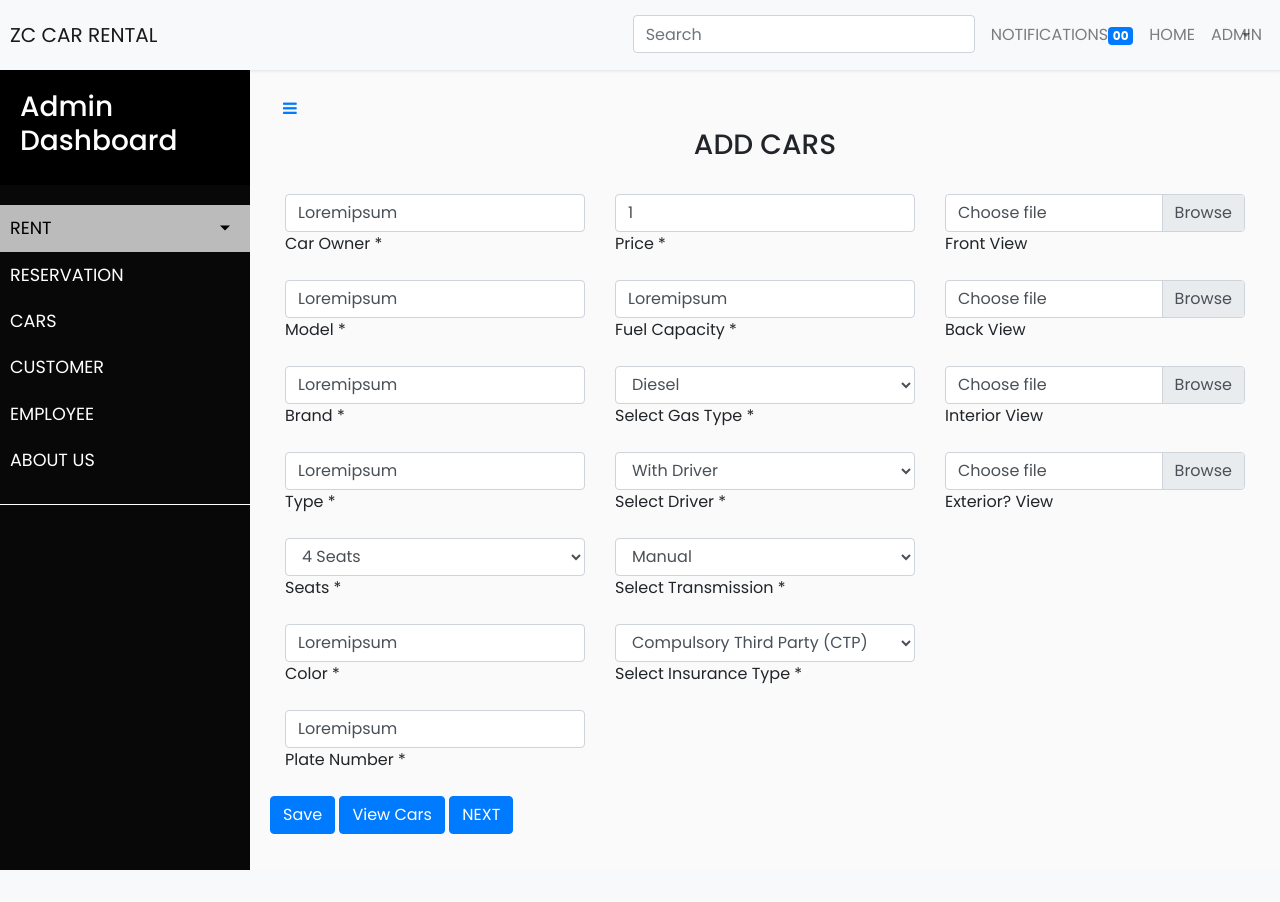
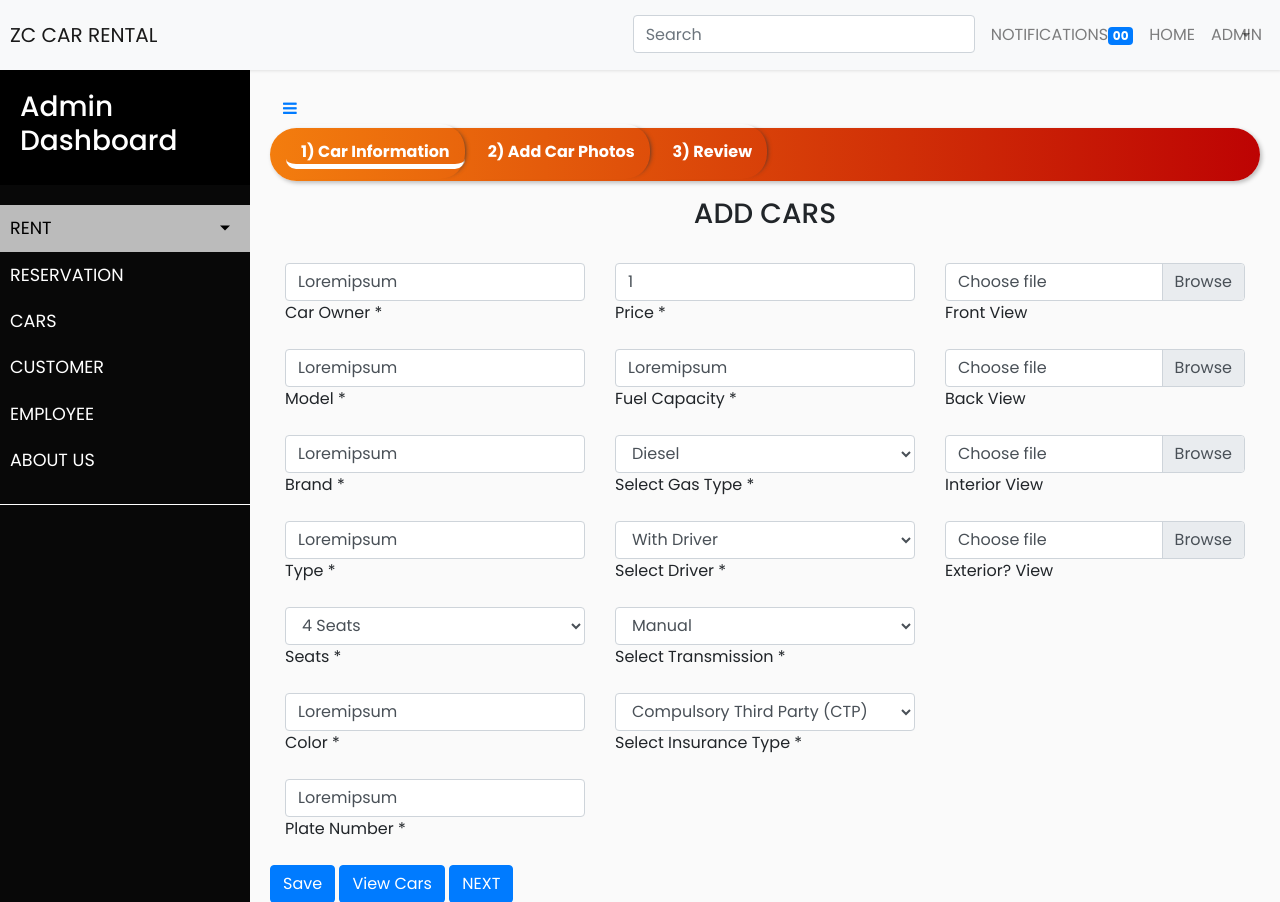
Before and after one commit to newbies4/fighting, a CodeIgniter app: page /fighting/index.php/admin_controller/add_car in a window 1280 px wide. Shown: the top 902 px of the page. Before the commit the page ends 870 px from the top, so only its background shows below. Run offline with CodeIgniter, Linux system fonts and the light colour scheme; some libraries are stand-ins or nearby versions.

Commit message:
breadcrumb added on admin

```diff
--- a/application/views/admin/add_cars.php
+++ b/application/views/admin/add_cars.php
@@ -1,3 +1,15 @@
+<!--breadcrumb -->
+
+<nav aria-label="breadcrumb">
+  <ol class="breadcrumb">
+    <li class="breadcrumb-item active" aria-current="page"><a href="#">1) Car Information</a></li>
+    <li class="breadcrumb-item"><a href="#">2) Add Car Photos</a></li>
+	<li class="breadcrumb-item"><a href="#">3) Review</a></li>
+  </ol>
+</nav>
+
+
+<!--end of breadcrumb -->
 <header>
   <center><h3>ADD CARS  </h3></center>
   <br>
--- a/assets/css/styles.css
+++ b/assets/css/styles.css
@@ -188,6 +188,37 @@ a.article:hover {
     transition: all 0.3s;
 }
 
+/* ---------------------------------------------------
+    ADMIN BREADCRUMB
+----------------------------------------------------- */
+.breadcrumb{
+  background: linear-gradient(to left, #bd0303, rgb(243, 125, 14));
+  border-radius: 50px;
+  box-shadow: 2px 2px 4px rgba(0, 0,0, 0.25);
+}
+
+.breadcrumb .breadcrumb-item{
+position: relative;
+z-index: 1;
+}
+
+.breadcrumb .breadcrumb-item a{
+  padding: 16px 15px;
+  font-weight: bold;
+  color: white;
+  border-radius: 0 25px 25px 0;
+  box-shadow: 5px 0 5px -5px #333;
+}
+
+.breadcrumb .breadcrumb-item:before{
+  content:"";
+  position: absolute;
+}
+
+.breadcrumb .breadcrumb-item.active{
+  border-radius: 10px;
+  border-bottom: 5px solid white;
+}
 /* ---------------------------------------------------
     ADMIN LOGIN
 ----------------------------------------------------- */
```
Also changed, not shown: application/views/admin/add_car_finalize.php (+13 -0 lines), application/views/admin/add_car_picture.php (+14 -0 lines).
